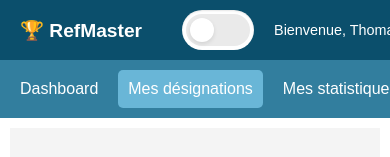
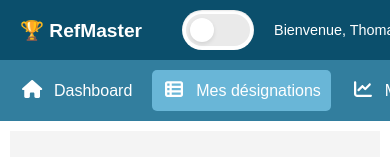
Before and after one commit to SleyPer/RefMaster, an Angular app in the folder ref-master-frontend/: page /designations in a window 390 px wide. Shown: the top 157 px of the page. Built offline with nearby package versions, Linux system fonts and the light colour scheme; no server answers.

Commit message:
sidebar repliable

```diff
--- a/ref-master-frontend/angular.json
+++ b/ref-master-frontend/angular.json
@@ -31,7 +31,6 @@
             ],
             "styles": [
               "node_modules/ngx-toastr/toastr.css",
-              "node_modules/@fortawesome/fontawesome-free/css/all.css",
               "src/styles.scss"
             ],
             "scripts": []
--- a/ref-master-frontend/package.json
+++ b/ref-master-frontend/package.json
@@ -18,7 +18,10 @@
     "@angular/platform-browser": "^16.2.0",
     "@angular/platform-browser-dynamic": "^16.2.0",
     "@angular/router": "^16.2.0",
+    "@fortawesome/angular-fontawesome": "^0.13.0",
     "@fortawesome/fontawesome-free": "^6.7.2",
+    "@fortawesome/fontawesome-svg-core": "^6.7.2",
+    "@fortawesome/free-solid-svg-icons": "^6.7.2",
     "dayjs": "^1.11.13",
     "ngx-toastr": "^19.0.0",
     "rxjs": "~7.8.0",
--- a/ref-master-frontend/src/app/app.component.scss
+++ b/ref-master-frontend/src/app/app.component.scss
@@ -20,7 +20,6 @@
 }
 
 app-sidebar {
-    width: 250px;
     background-color: $sidebar-bg;
     transition: all 0.3s ease;
 
--- a/ref-master-frontend/src/app/app.component.ts
+++ b/ref-master-frontend/src/app/app.component.ts
@@ -16,8 +16,4 @@ export class AppComponent implements AfterViewInit {
   ngAfterViewInit(): void {
     this.contentService.setContentRef(this.contentRef);
   }
-
-  toggleSidebar() {
-    this.sidebarOpen = !this.sidebarOpen;
-  }
 }
--- a/ref-master-frontend/src/app/app.module.ts
+++ b/ref-master-frontend/src/app/app.module.ts
@@ -4,6 +4,8 @@ import { HttpClientModule } from '@angular/common/http';
 import { FormsModule } from '@angular/forms';
 import { BrowserAnimationsModule } from '@angular/platform-browser/animations';
 import { ToastrModule } from 'ngx-toastr';
+import { FaIconLibrary, FontAwesomeModule } from '@fortawesome/angular-fontawesome';
+import { faChartLine, faHome, faTableList, faAngleRight, faAngleLeft } from '@fortawesome/free-solid-svg-icons';
 
 import { AppRoutingModule } from './app-routing.module';
 import { AppComponent } from './app.component';
@@ -36,8 +38,13 @@ import { StatistiquesComponent } from './components/statistiques/statistiques.co
       tapToDismiss: true,
       progressBar: true,
     }),
+    FontAwesomeModule
   ],
   providers: [],
   bootstrap: [AppComponent]
 })
-export class AppModule { }
+export class AppModule {
+  constructor(library: FaIconLibrary) {
+    library.addIcons(faChartLine, faHome, faTableList, faAngleRight, faAngleLeft);
+  }
+}
--- a/ref-master-frontend/src/app/components/sidebar/sidebar.component.html
+++ b/ref-master-frontend/src/app/components/sidebar/sidebar.component.html
@@ -1,6 +1,18 @@
-<aside class="sidebar">
-    <a routerLink="/dashboard" routerLinkActive="active">Dashboard</a>
-    <a routerLink="/designations" routerLinkActive="active">Mes désignations</a>
-    <a routerLink="/statistiques" routerLinkActive="active">Mes statistiques</a>
-    <a routerLink="/arbitres" routerLinkActive="active">Arbitres</a>
+<aside class="sidebar" [class.collapsed]="collapsed">
+    <a routerLink="/dashboard" routerLinkActive="active">
+        <span class="icon"><fa-icon [icon]="['fas', 'home']"></fa-icon></span>
+        <span class="label">Dashboard</span>
+    </a>
+    <a routerLink="/designations" routerLinkActive="active">
+        <span class="icon"><fa-icon [icon]="['fas', 'table-list']"></fa-icon></span>
+        <span class="label">Mes désignations</span>
+    </a>
+    <a routerLink="/statistiques" routerLinkActive="active">
+        <span class="icon"><fa-icon [icon]="['fas', 'chart-line']"></fa-icon></span>
+        <span class="label">Mes statistiques</span>
+    </a>
+
+    <span class="toggle-btn" (click)="toggleSidebar()">
+        <fa-icon [icon]="collapsed ? ['fas', 'angle-right'] : ['fas', 'angle-left']"></fa-icon>
+    </span>
 </aside>
--- a/ref-master-frontend/src/app/components/sidebar/sidebar.component.scss
+++ b/ref-master-frontend/src/app/components/sidebar/sidebar.component.scss
@@ -8,22 +8,59 @@
     display: flex;
     flex-direction: column;
     padding: 20px 10px;
-    transition: all 0.4s ease-in-out;
+    transition: width 0.4s ease-in-out;
     animation: slideInFromLeft 0.5s ease-in-out;
+    position: relative;
+
+    .toggle-btn {
+        position: absolute;
+        padding: 10px;
+        bottom: 10px;
+        right: 10px;
+        background: none;
+        border: none;
+        color: $sidebar-text;
+        cursor: pointer;
+        transition: transform 0.3s ease;
+
+        fa-icon {
+            font-size: 18px;
+        }
+
+        &:hover {
+            transform: translateX(10px);
+        }
+
+        @media (max-width: 768px) {
+            display: none;
+        }
+    }
 
     &.collapsed {
         width: 60px;
 
-        .label {
-            display: none;
-        }
+        a {
 
-        .icon {
-            margin: 0 auto;
+            .label {
+                opacity: 0;
+                transform: scaleX(0);
+                width: 0;
+                transition:
+                    opacity 0.3s ease,
+                    transform 0.3s ease,
+                    width 0.3s ease;
+                white-space: nowrap;
+            }
+
+
+            .icon {
+                margin: 0 auto;
+            }
         }
 
         .toggle-btn {
             justify-content: center;
+            right: 5px;
         }
     }
 
@@ -39,10 +76,19 @@
 
         &.collapsed {
             width: 100%;
-            .label {
-                display: inline;
+
+            a .label {
+                opacity: 1 !important;
+                transform: scaleX(1) !important;
+                width: auto !important;
+                display: inline-block;
+            }
+
+            a .icon {
+                margin-right: 10px;
             }
         }
+
     }
 }
 
@@ -71,7 +117,15 @@
     }
 
     .label {
-        transition: opacity 0.3s ease;
+        transition:
+            opacity 0.3s ease,
+            transform 0.3s ease,
+            width 0.3s ease;
+        opacity: 1;
+        transform: scaleX(1);
+        transform-origin: left;
+        display: inline-block;
+        white-space: nowrap;
     }
 }
 
--- a/ref-master-frontend/src/app/components/sidebar/sidebar.component.ts
+++ b/ref-master-frontend/src/app/components/sidebar/sidebar.component.ts
@@ -1,10 +1,21 @@
 import { Component } from '@angular/core';
-
+import { faChartLine, faTableList, faHome, faAngleRight, faAngleLeft } from '@fortawesome/free-solid-svg-icons';
 @Component({
   selector: 'app-sidebar',
   templateUrl: './sidebar.component.html',
   styleUrls: ['./sidebar.component.scss']
 })
 export class SidebarComponent {
+  collapsed = false;
 
+  // FontAwesome icons
+  faChartLine = faChartLine;
+  faHome = faHome;
+  faTableList = faTableList;
+  faAngleRight = faAngleRight;
+  faAngleLeft = faAngleLeft;
+
+  toggleSidebar() {
+    this.collapsed = !this.collapsed;
+  }
 }
```
Also changed, not shown: 1 other file (tests, documents, lock files or other folders).
